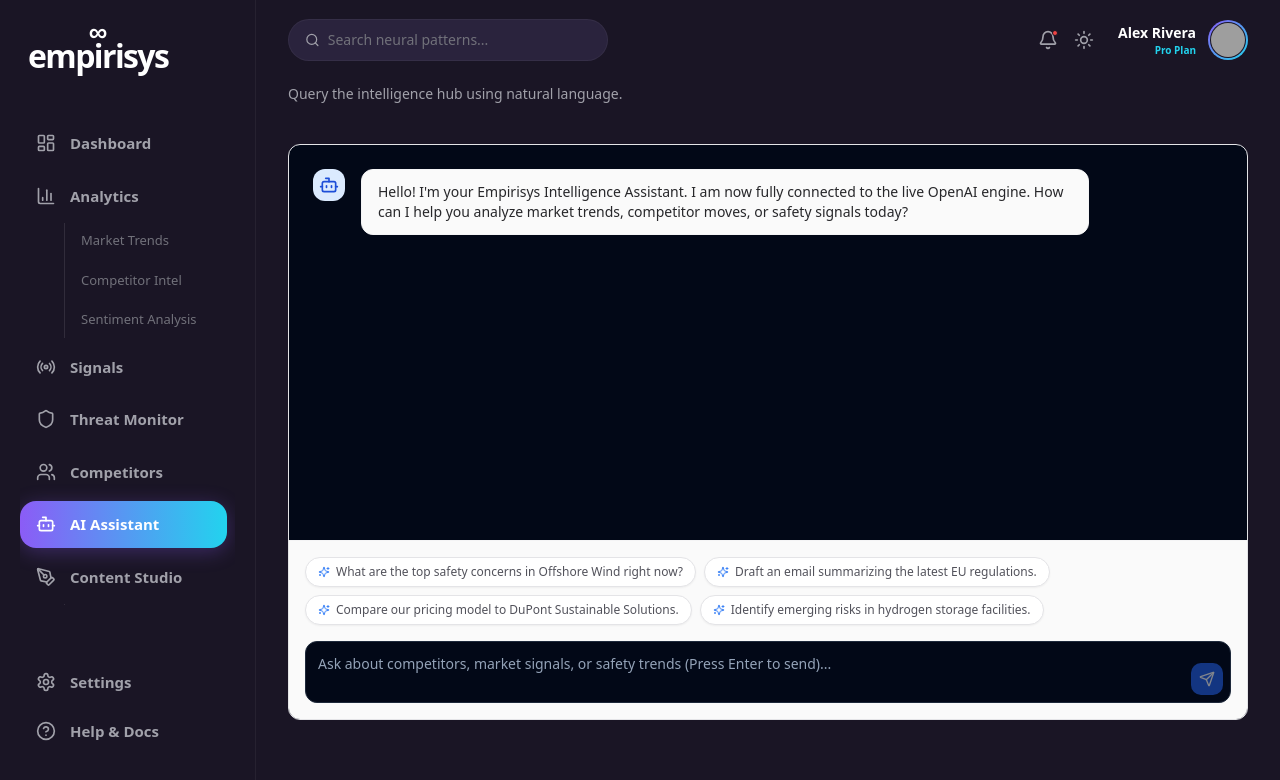
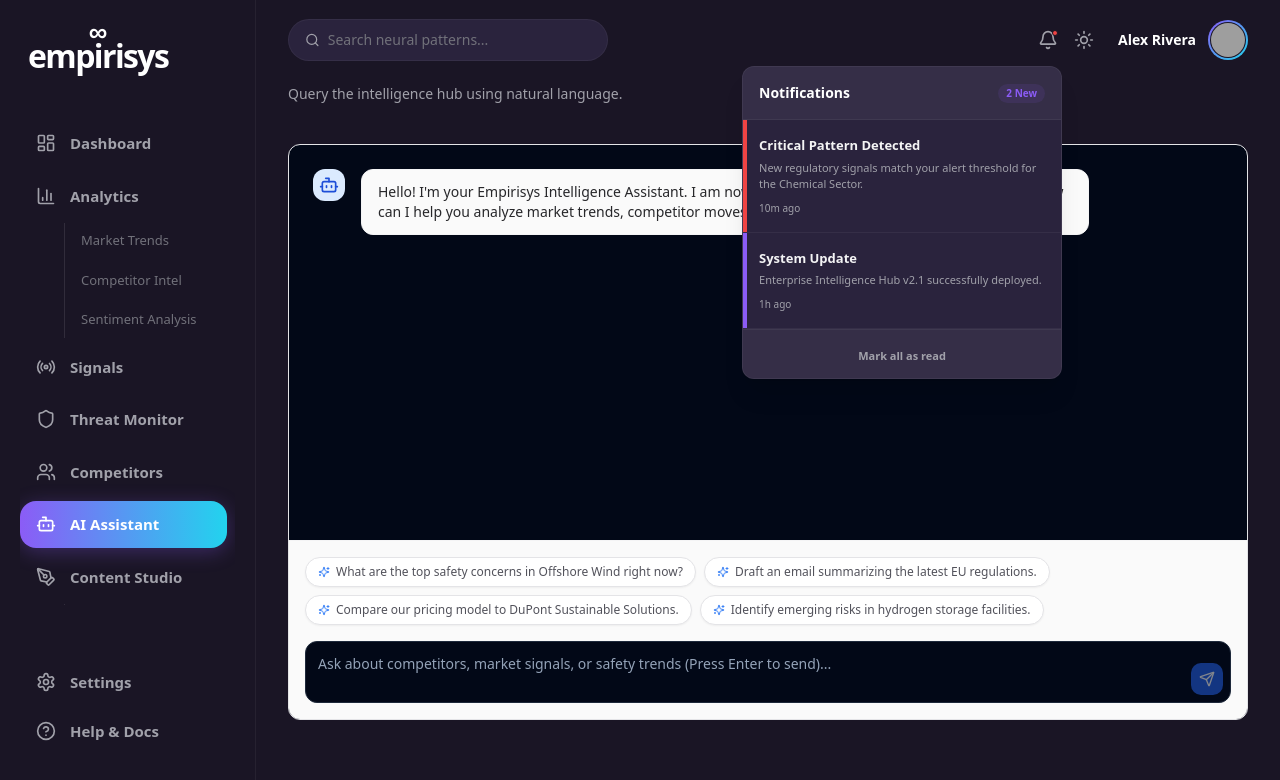
Before and after one commit to amaravhale/EIH-Test, a Next.js app: page /assistant in a window 1280 px wide. Both pictures are taken after a click on the button 1048 px from the left and 40 px from the top of the page. Shown: the top 780 px of the page. Built offline with nearby package versions, Linux system fonts and the light colour scheme; grey boxes are pictures that could not be loaded.

Commit message:
feat(ui): build high-level notification dropdown and remove pro plan text

```diff
--- a/src/components/layout/synexis-header.tsx
+++ b/src/components/layout/synexis-header.tsx
@@ -1,6 +1,6 @@
 "use client";
 
-import React from "react";
+import React, { useState } from "react";
 import { cn } from "@/lib/utils";
 import { Search, Bell, Moon, Sun } from "lucide-react";
 import Link from "next/link";
@@ -16,6 +16,7 @@ export interface SynexisHeaderProps {
 }
 
 export function SynexisHeader({ user, isDarkMode, onToggleTheme }: SynexisHeaderProps) {
+  const [isNotificationsOpen, setIsNotificationsOpen] = useState(false);
   return (
     <header className="flex h-20 items-center justify-between px-8 bg-transparent shrink-0">
 
@@ -40,11 +41,40 @@ export function SynexisHeader({ user, isDarkMode, onToggleTheme }: SynexisHeader
       <div className="flex-1 flex items-center justify-end gap-6">
 
         {/* Actions */}
-        <div className="flex items-center gap-4">
-          <button className="relative text-zinc-500 dark:text-zinc-400 hover:text-zinc-900 dark:hover:text-white transition-colors">
+        <div className="flex items-center gap-4 relative">
+          <button
+            onClick={() => setIsNotificationsOpen(!isNotificationsOpen)}
+            className="relative text-zinc-500 dark:text-zinc-400 hover:text-zinc-900 dark:hover:text-white transition-colors"
+          >
             <Bell className="h-5 w-5" />
             <span className="absolute top-0 right-0 w-1.5 h-1.5 bg-red-500 rounded-full border border-white dark:border-[#1A1525]"></span>
           </button>
+
+          {isNotificationsOpen && (
+            <div className="absolute top-full right-8 mt-4 w-80 bg-white dark:bg-[#2A233D] border border-zinc-200 dark:border-white/10 rounded-xl shadow-xl z-50 overflow-hidden animate-in fade-in slide-in-from-top-2">
+              <div className="p-4 border-b border-zinc-100 dark:border-white/5 flex justify-between items-center bg-zinc-50 dark:bg-white/5">
+                <h4 className="text-sm font-bold text-zinc-900 dark:text-white">Notifications</h4>
+                <span className="text-[10px] font-bold text-violet-500 bg-violet-500/10 px-2 py-0.5 rounded-full">2 New</span>
+              </div>
+              <div className="max-h-80 overflow-y-auto">
+                <div className="p-4 border-b border-zinc-100 dark:border-white/5 hover:bg-zinc-50 dark:hover:bg-white/5 transition-colors cursor-pointer relative">
+                  <div className="absolute left-0 top-0 bottom-0 w-1 bg-red-500"></div>
+                  <h5 className="text-[13px] font-bold text-zinc-900 dark:text-zinc-100 mb-1">Critical Pattern Detected</h5>
+                  <p className="text-[11px] text-zinc-500 dark:text-zinc-400 line-clamp-2">New regulatory signals match your alert threshold for the Chemical Sector.</p>
+                  <span className="text-[10px] text-zinc-400 mt-2 block">10m ago</span>
+                </div>
+                <div className="p-4 border-b border-zinc-100 dark:border-white/5 hover:bg-zinc-50 dark:hover:bg-white/5 transition-colors cursor-pointer relative">
+                  <div className="absolute left-0 top-0 bottom-0 w-1 bg-violet-500"></div>
+                  <h5 className="text-[13px] font-bold text-zinc-900 dark:text-zinc-100 mb-1">System Update</h5>
+                  <p className="text-[11px] text-zinc-500 dark:text-zinc-400 line-clamp-2">Enterprise Intelligence Hub v2.1 successfully deployed.</p>
+                  <span className="text-[10px] text-zinc-400 mt-2 block">1h ago</span>
+                </div>
+              </div>
+              <div className="p-3 text-center bg-zinc-50 dark:bg-white/5 border-t border-zinc-100 dark:border-white/5">
+                <button className="text-[11px] font-bold text-zinc-500 dark:text-zinc-400 hover:text-zinc-900 dark:hover:text-white transition-colors">Mark all as read</button>
+              </div>
+            </div>
+          )}
 
           <button
             onClick={onToggleTheme}
@@ -58,7 +88,6 @@ export function SynexisHeader({ user, isDarkMode, onToggleTheme }: SynexisHeader
         <div className="flex items-center gap-3">
           <div className="flex flex-col text-right">
             <span className="text-sm font-bold text-zinc-900 dark:text-white">{user.name}</span>
-            <span className="text-[10px] font-bold text-cyan-500 dark:text-cyan-400">Pro Plan</span>
           </div>
           <div className="h-10 w-10 rounded-full bg-gradient-to-br from-violet-500 to-cyan-400 p-[2px]">
             <div className="h-full w-full rounded-full bg-white dark:bg-[#1A1525] border border-transparent overflow-hidden">
```
